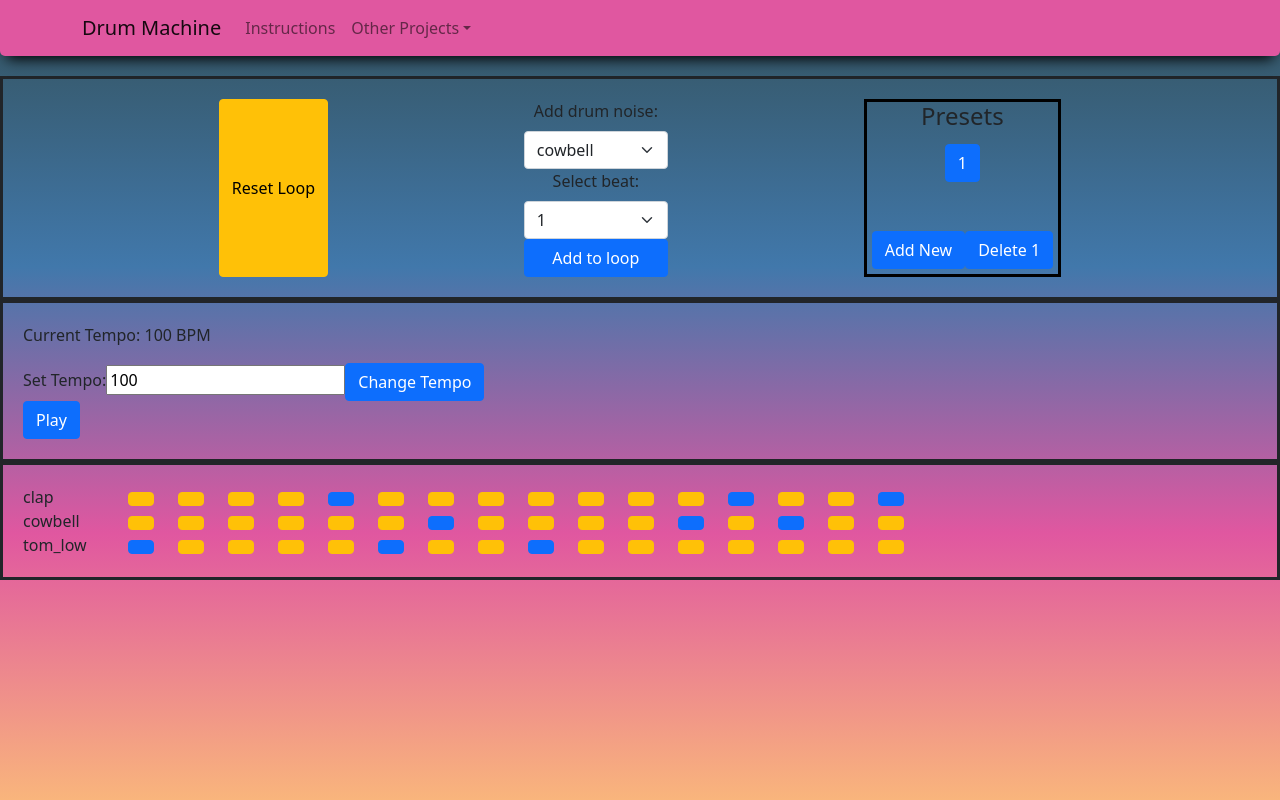
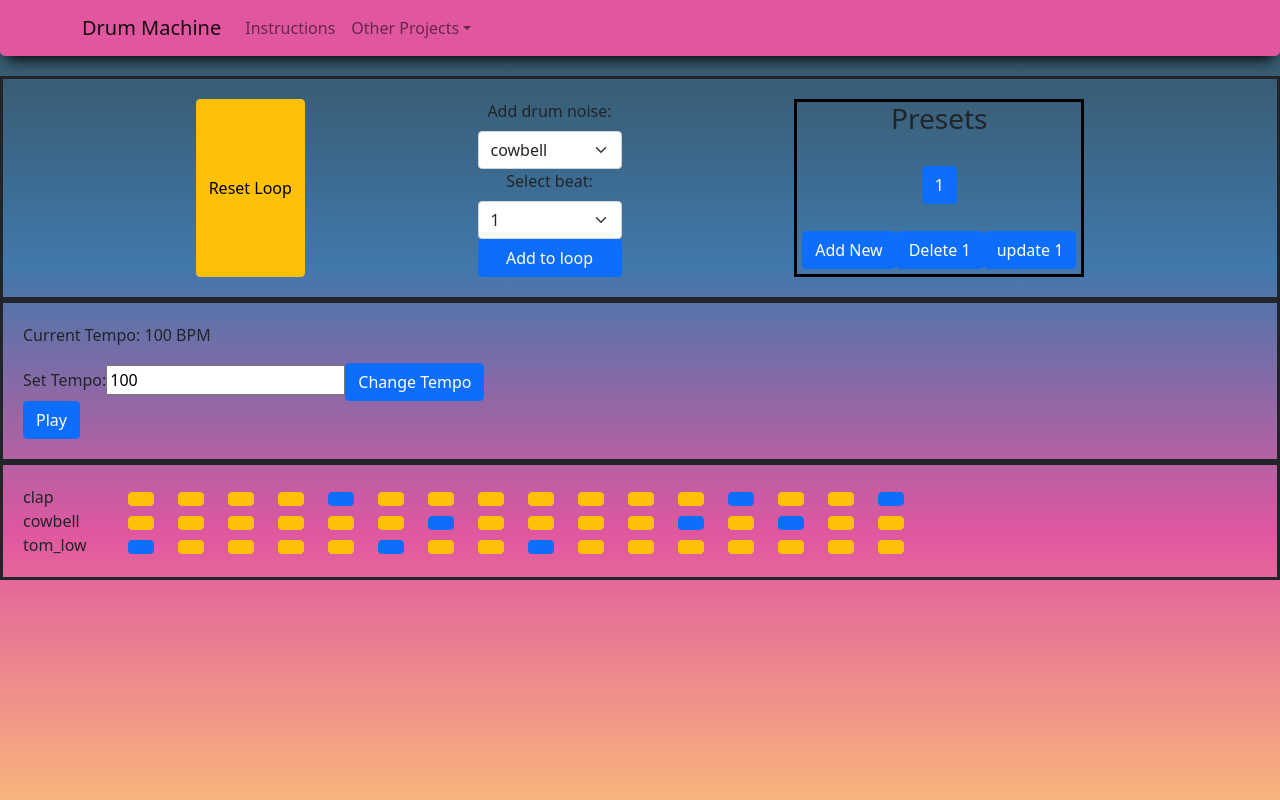
Before and after one commit to professional-pigeon/react-music-app, a React (Create React App) app: page / in a window 1280 px wide. Built offline with nearby package versions, Linux system fonts and the light colour scheme; no server answers.

Commit message:
add ability to update presets

```diff
--- a/src/components/SoundControl.js
+++ b/src/components/SoundControl.js
@@ -55,6 +55,13 @@ class SoundControl extends React.Component {
   deletePreset = (key) => {
     let newPresets = this.state.presets
     delete newPresets[key]
+    this.setState({presets: newPresets})
+  }
+
+  updatePreset = (arr, key) => {
+    let newPresets = this.state.presets
+    delete newPresets[key]
+    newPresets[key] = arr
     this.setState({presets: newPresets})
   }
 
@@ -119,7 +126,7 @@ class SoundControl extends React.Component {
             addInstrument={this.addInstrumentToSpace}
             drums={drumMachine}
           />
-          <Presets presets={this.state.presets} setPreset={this.setPreset} addPreset={this.addPreset} deletePreset={this.deletePreset} instruments={this.state.instrument} currentPreset={this.state.currentPreset} />
+          <Presets updatePreset={this.updatePreset} presets={this.state.presets} setPreset={this.setPreset} addPreset={this.addPreset} deletePreset={this.deletePreset} instruments={this.state.instrument} currentPreset={this.state.currentPreset} />
       </div>
         <Player
           useTempo={useTempo}
--- a/src/components/display/Presets.js
+++ b/src/components/display/Presets.js
@@ -10,13 +10,14 @@ function Presets(props) {
 
   return (
     <div className="presets">
+      <h3>Presets</h3>
       <div id="preset-buttons">
-        <h4>Presets</h4>
           {keys}
-        </div>
+      </div>
       <div id="preset-add-delete">
         <Button onClick={() => props.addPreset(props.instruments)}>Add New</Button>
         <Button onClick={() => props.deletePreset(props.currentPreset)}>Delete {props.currentPreset}</Button>
+        <Button onClick={() => props.updatePreset(props.instruments, props.currentPreset)}>update {props.currentPreset}</Button>
       </div>
     </div>
   )
@@ -28,6 +29,7 @@ Presets.propTypes = {
   addPreset: PropTypes.func,
   deletePreset: PropTypes.func,
   currentPreset: PropTypes.number,
+  updatePreset: PropTypes.func,
   instruments: PropTypes.array,
 }
 
```
